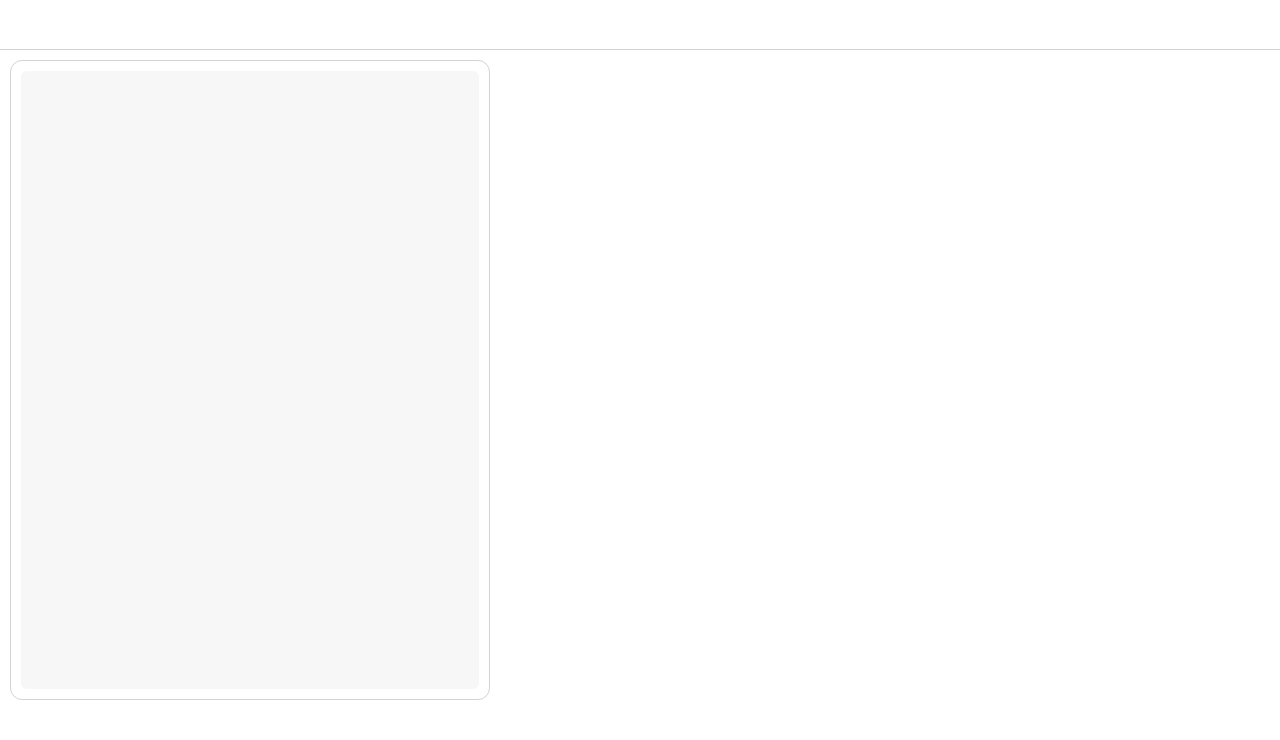
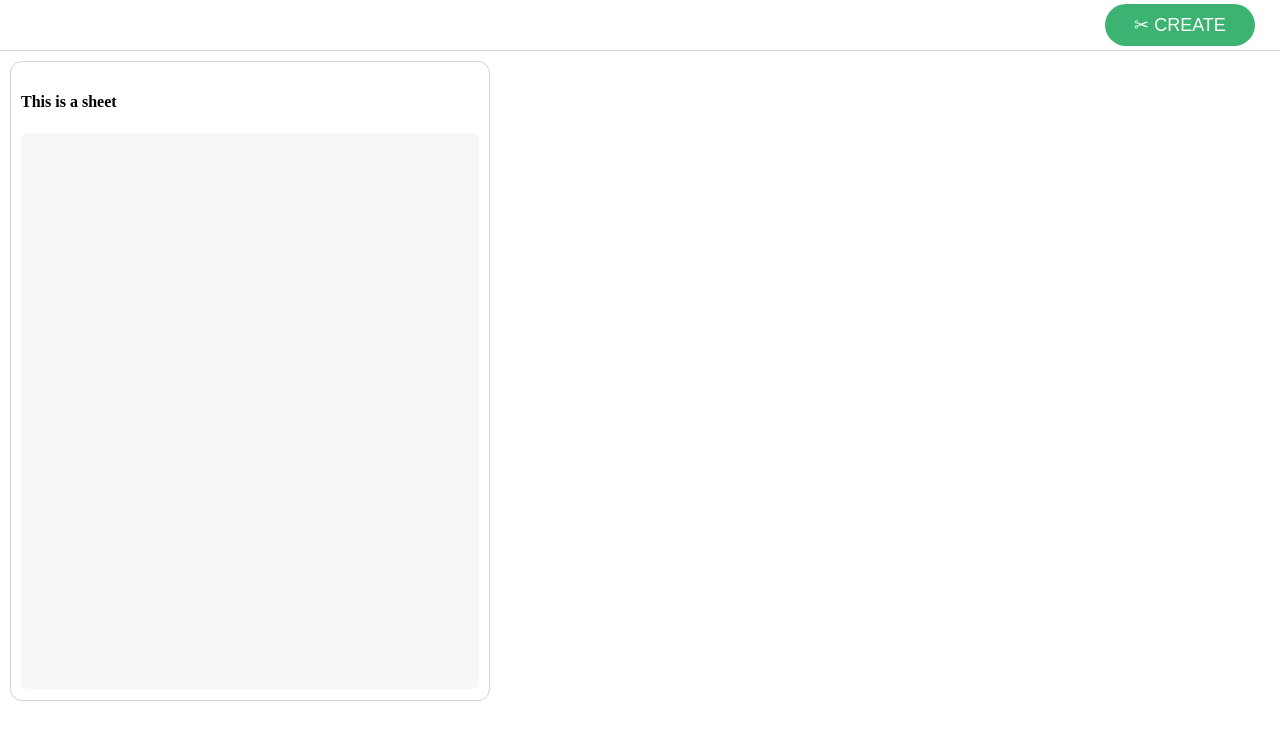
Before and after one commit to akalakkad/aside, a Vue app: page / in a window 1280 px wide. Shown: the top 740 px of the page. Built offline with nearby package versions, Linux system fonts and the light colour scheme.

Commit message:
aside creation

```diff
--- a/package.json
+++ b/package.json
@@ -9,7 +9,8 @@
   },
   "dependencies": {
     "core-js": "^3.6.4",
-    "vue": "^2.6.11"
+    "vue": "^2.6.11",
+    "vuex": "^3.3.0"
   },
   "devDependencies": {
     "@vue/cli-plugin-babel": "~4.3.0",
--- a/src/components/Sheet.vue
+++ b/src/components/Sheet.vue
@@ -1,6 +1,9 @@
 <template>
-  <div class="sheet-container">
-      <textarea @click="getSelection" @keydown="logKey" class="sheet-text" ref="sheet">
+  <div @keydown.meta="getSelection" class="sheet-container">
+      <h4>
+         {{ title }}
+      </h4>
+      <textarea @mouseup="getSelection" @keyup="logKey" class="sheet-text" ref="sheet">
 
       </textarea>
   </div>
@@ -9,20 +12,21 @@
 <script>
 export default {
     components: {},
-    props: [],
+    props: ['title'],
     data() {
         return {
-            text: '',
-            snippet: ''
+            text: ''
         }
     },
     methods: {
-        logKey(k) {
-            this.text += k.key;
+        logKey() {
+            this.text = this.$refs.sheet.value;
         },
         getSelection() {
-            let s = window.getSelection();
-            this.snippet = s.toString();
+            let selection = window.getSelection();
+            let selectedString = selection.toString();
+            this.$store.commit('update', selectedString);
+            selectedString.length > 0 ? console.log(selectedString) : null;
         }
     },
     computed: {
@@ -33,6 +37,7 @@ export default {
 
 <style>
     .sheet-container {
+        display: inline-block;
         width: 480px;
         height: 640px;
         padding: 10px;
@@ -44,7 +49,7 @@ export default {
         display: block;
         max-width: 100%;
         width: 100%;
-        height: 100%;
+        height: 90%;
         padding: 10px;
         border: none;
         border-radius: 6px;
--- a/src/components/Thread.vue
+++ b/src/components/Thread.vue
@@ -1,6 +1,8 @@
 <template>
   <div class="thread-container">
-      <Sheet></Sheet>
+      <div style="display: inline-block" v-for="s in sheets" :key="s.title">
+          <Sheet :title="s.title"></Sheet>
+      </div>
   </div>
 </template>
 
@@ -8,7 +10,7 @@
 import Sheet from '@/components/Sheet';
 export default {
     components: {Sheet},
-    props: [],
+    props: ['sheets'],
     data() {
         return {
 
--- a/src/components/ToolBar.vue
+++ b/src/components/ToolBar.vue
@@ -1,19 +1,30 @@
 <template>
   <div class="toolbar-container">
-
+      <AsideButton></AsideButton>
   </div>
 </template>
 
 <script>
+import AsideButton from '@/components/buttons/AsideButton';
 export default {
+    components: {AsideButton},
+    props: [],
+    data() {
+        return {
 
+        }
+    }
 }
 </script>
 
 <style>
     .toolbar-container {
+        display: flex;
+        justify-content: flex-end;
+        align-items: center;
         width: 100%;
         height: 50px;
+        padding: 25px;
         border-bottom: solid lightgrey 1px;
     }
 </style>
--- /dev/null
+++ b/src/components/buttons/AsideButton.vue
@@ -0,0 +1,49 @@
+<template>
+  <div class="asidebutton-container">
+      <button @click="newAside" class="asidebutton">
+          ✂︎ CREATE
+      </button>
+  </div>
+</template>
+
+<script>
+export default {
+    components: {},
+    props: [],
+    data() {
+        return {
+
+        }
+    },
+    methods: {
+        newAside() {
+           if(this.$store.state.snippet !== '') {
+                this.$store.commit('addAside');
+                this.$store.commit('update', '');
+           }
+        }
+    }
+}
+</script>
+
+<style>
+    .asidebutton-container {
+        min-width: 150px;
+        width: auto;
+        height: auto;
+    }
+
+    .asidebutton {
+        width: 100%;
+        height: auto;
+        padding: 10px;
+        background-color: mediumseagreen;
+        border: none;
+        border-radius: 100px;
+        font-family: Arial, Helvetica, sans-serif;
+        font-size: 18px;
+        color: white;
+        outline: none;
+    }
+
+</style>
--- a/src/main.js
+++ b/src/main.js
@@ -1,8 +1,11 @@
 import Vue from 'vue'
 import App from './App.vue'
+
+import store from './store/index';
 
 Vue.config.productionTip = false
 
 new Vue({
   render: h => h(App),
+  store
 }).$mount('#app')
--- /dev/null
+++ b/src/store/index.js
@@ -0,0 +1,25 @@
+import Vue from 'vue';
+import Vuex from 'vuex';
+
+Vue.use(Vuex);
+
+const store = new Vuex.Store({
+    state: {
+        snippet: '',
+        asides: [
+            {
+                title: 'This is a sheet'
+            }
+        ]
+    },
+    mutations: {
+        update(state, s) {
+            state.snippet = s;
+        },
+        addAside(state) {
+            state.asides.push({title: state.snippet});
+        }
+    }
+})
+
+export default store;
--- a/src/views/Workspace.vue
+++ b/src/views/Workspace.vue
@@ -1,7 +1,7 @@
 <template>
   <div class="workspace-container">
       <ToolBar></ToolBar>
-      <Thread></Thread>
+      <Thread :sheets="this.$store.state.asides"></Thread>
   </div>
 </template>
 
```
Also changed, not shown: 1 other file (tests, documents, lock files or other folders).
